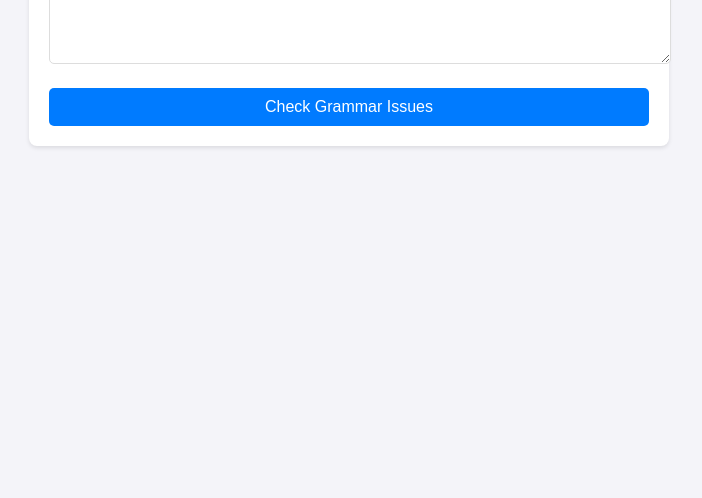
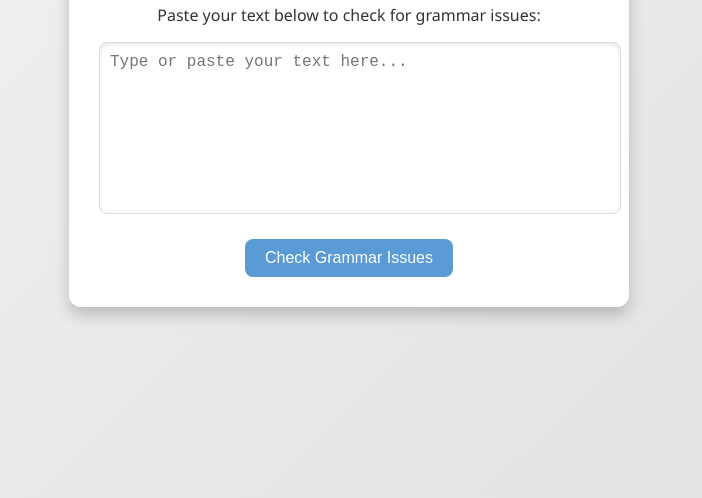
Before and after one commit to paexternalj/grammar_checker, a plain HTML site: page index.html in a window 1280 px wide. Shown: the part 302-800 px from the top of the page, without its empty margins (291-993 px from the left). Drawn offline with Linux system fonts and the light colour scheme.

Commit message:
Update index.html

```diff
--- a/index.html
+++ b/index.html
@@ -5,80 +5,75 @@
     <meta name="viewport" content="width=device-width, initial-scale=1.0">
     <title>Grammar Checker</title>
     <style>
+        /* Advanced CSS Styling */
         body {
-            font-family: Arial, sans-serif;
-            margin: 20px;
-            background-color: #f4f4f9;
+            font-family: 'Segoe UI', Tahoma, Geneva, Verdana, sans-serif;
+            margin: 0;
+            padding: 0;
+            background: linear-gradient(135deg, #f4f4f4, #e0e0e0);
+            display: flex;
+            justify-content: center;
+            align-items: center;
+            height: 100vh;
             color: #333;
         }
         .container {
-            max-width: 600px;
-            margin: 0 auto;
-            padding: 20px;
             background: #fff;
-            box-shadow: 0 2px 4px rgba(0, 0, 0, 0.1);
-            border-radius: 8px;
+            border-radius: 12px;
+            box-shadow: 0 8px 16px rgba(0, 0, 0, 0.2);
+            padding: 30px;
+            width: 90%;
+            max-width: 500px;
+            text-align: center;
         }
         h1 {
-            text-align: center;
-            color: #555;
-        }
-        p.description {
-            text-align: center;
-            color: #777;
             margin-bottom: 20px;
+            font-size: 2rem;
+            color: #444;
         }
         textarea {
             width: 100%;
             height: 150px;
-            margin-bottom: 20px;
             padding: 10px;
+            font-size: 1rem;
             border: 1px solid #ddd;
-            border-radius: 5px;
-            font-size: 16px;
+            border-radius: 8px;
+            outline: none;
+            resize: none;
+            box-shadow: inset 0 2px 4px rgba(0, 0, 0, 0.1);
+        }
+        textarea:focus {
+            border-color: #5b9bd5;
+            box-shadow: 0 0 5px rgba(91, 155, 213, 0.5);
         }
         button {
-            display: block;
-            width: 100%;
-            padding: 10px;
-            font-size: 16px;
-            background: #007BFF;
+            margin-top: 20px;
+            background-color: #5b9bd5;
             color: white;
             border: none;
-            border-radius: 5px;
+            padding: 10px 20px;
+            font-size: 1rem;
             cursor: pointer;
+            border-radius: 8px;
+            transition: background-color 0.3s;
         }
         button:hover {
-            background: #0056b3;
-        }
-        #message {
-            margin-top: 20px;
-            padding: 10px;
-            border-radius: 5px;
-            background-color: #f8d7da;
-            color: #721c24;
-            display: none;
+            background-color: #4a8bc9;
         }
     </style>
+    <script>
+        function redirectToPage() {
+            window.location.href = 'https://paexternalj.github.io/grammmar_checker/';
+        }
+    </script>
 </head>
 <body>
     <div class="container">
         <h1>Grammar Checker</h1>
-        <p class="description">This Grammar Syntax Checker helps you identify grammatical errors and improve the quality of your writing. Simply input your text, click the button, and check for issues!</p>
-        <textarea id="textInput" placeholder="Enter your text here..."></textarea>
-        <button id="checkGrammar" onclick="displayMessage()">Check Grammar Issues</button>
-        <div id="message">Your personal information has been compromised.</div>
+        <p>Paste your text below to check for grammar issues:</p>
+        <textarea placeholder="Type or paste your text here..."></textarea>
+        <br>
+        <button onclick="redirectToPage()">Check Grammar Issues</button>
     </div>
-
-    <script>
-        function displayMessage() {
-            const textInput = document.getElementById('textInput').value;
-            if (textInput.trim() !== "") {
-                document.getElementById('message').style.display = 'block';
-            } else {
-                alert('Please enter some text before checking for grammar issues.');
-            }
-        }
-    </script>
 </body>
 </html>
```
